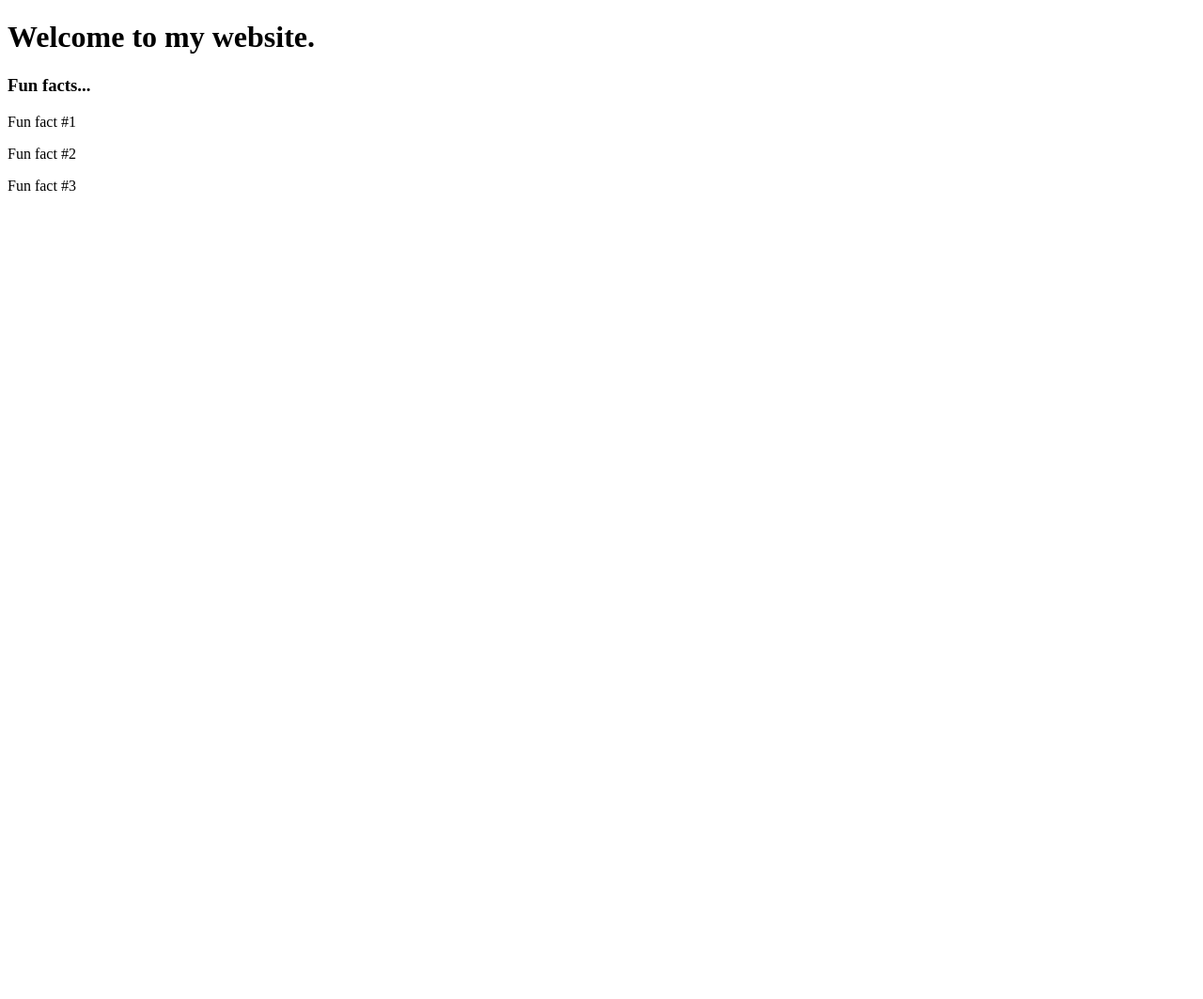
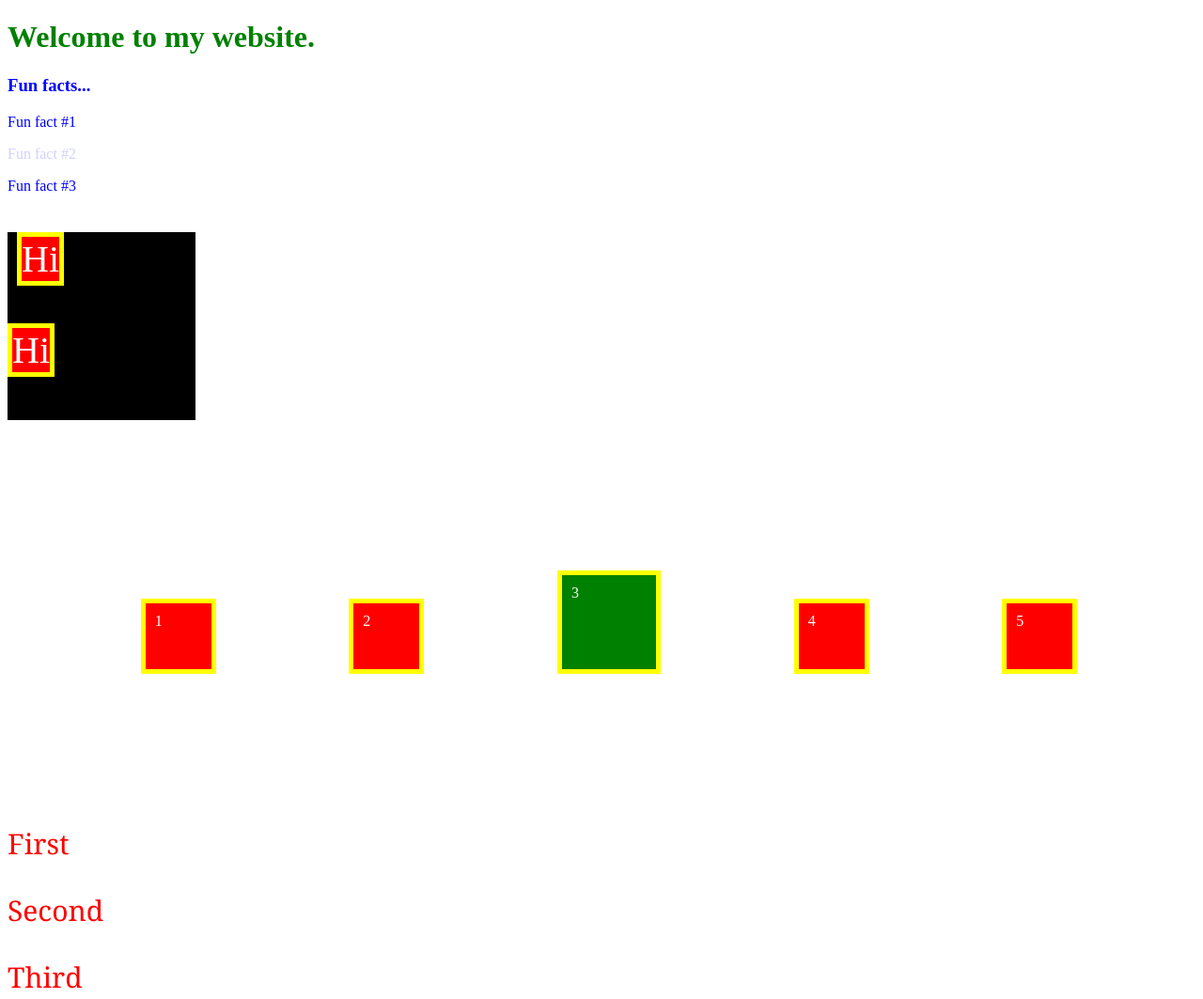
Before and after one commit to jasonpakk/webseries-demo, a plain HTML site: page index.html in a window 1280 px wide. Shown: the top 1063 px of the page at 94% size. Before the commit the page ends 800 px from the top, so only its background shows below. Drawn offline with Linux system fonts and the light colour scheme.

Commit message:
after class

```diff
--- a/index.html
+++ b/index.html
@@ -3,26 +3,24 @@
 
 <head>
   <!-- linking my external stylesheet: -->
-  <link rel="stylesheet" href="styles.css" />
+  <link rel="stylesheet" href="style.css">
   <title>CSS Demo!</title>
 </head>
 
 <body>
   <h1>Welcome to my website.</h1>
 
-  <h3>Fun facts...</h3>
-  <p>Fun fact #1</p>
-  <p>Fun fact #2</p>
-  <p>Fun fact #3</p>
+  <h3 class="my-class">Fun facts...</h3>
+  <p class="my-class">Fun fact #1</p>
+  <p id="unique-id" class="my-class">Fun fact #2</p>
+  <p class="my-class">Fun fact #3</p>
 
-  <!--
   <div id="outer-square">
     <p id="first-square" class="inner-square">Hi</p>
     <p class="inner-square">Hi</p>
   </div>
-  -->
 
-  <!--
+
   <div id="flex-demo">
     <div class="box">1</div>
     <div class="box">2</div>
@@ -30,9 +28,8 @@
     <div class="box">4</div>
     <div class="box">5</div>
   </div>
-  -->
 
-  <!--
+
   <div id="pseudo-demo">
     <p>First</p>
     <p>Second</p>
@@ -41,13 +38,16 @@
     <p>Fifth</p>
     <button>My Button</button>
   </div>
-  -->
 
-  <!--
+  <p>
+    <div id="pseudo-demo">Hi</div>
+  </p>
+
+
   <div class="chesspiece">
     <img src="chesspiece.png" alt="piece">
   </div>
-  -->
+
 </body>
 
 </html>
--- a/styles.css
+++ b/style.css
@@ -1,6 +1,23 @@
+* {
+  color: green;
+}
+
+p {
+  color: red;
+}
+
+.my-class {
+  color: blue;
+}
+
+#unique-id {
+  color: rgba(25, 25, 250, 0.2);
+}
 
 
-/*
+
+
+
 #outer-square {
   width: 200px;
   height: 200px;
@@ -17,15 +34,21 @@
 }
 
 #first-square {
+  margin-left: 10px;
 }
-*/
 
 
-/*
+
+
+
 #flex-demo {
   margin: 10rem 0;
   width: 100vw;
 
+  display: flex;
+  flex-direction: row;
+  justify-content: space-evenly;
+  align-items: flex-end;
 }
 
 .box {
@@ -36,27 +59,30 @@
   padding: 10px;
   color: white;
 }
-*/
 
-/*
+
 #unique-box {
   width: 80px;
   height: 80px;
   background-color: green;
 }
-*/
 
 
 
-/*
+
+
 #pseudo-demo {
   margin: 10rem 0;
   font-size: 30px;
   font-family:Georgia, 'Times New Roman', Times, serif;
 }
 
-#pseudo-demo p{
-  color: red;
+#pseudo-demo p:nth-child(5) {
+  color: orange;
+}
+
+p #pseudo-demo {
+  color: blue;
 }
 
 button {
@@ -66,27 +92,24 @@ button {
 }
 
 button:hover{
-
+  background-color: red;
+  transform: scale(2);
 }
-*/
 
 
 
-/*
+
+
 @media (max-width: 400px) {
-
   body {
     background-color: blue;
   }
-
-  #unique-id {
-    color: red;
-  }
 }
-*/
 
 
-/*
+
+
+
 .chesspiece img {
   width: 20em;
   position: relative;
@@ -120,4 +143,3 @@ button:hover{
     left: -500px;
   }
 }
-*/
```
Also changed, not shown: 1 other file.
